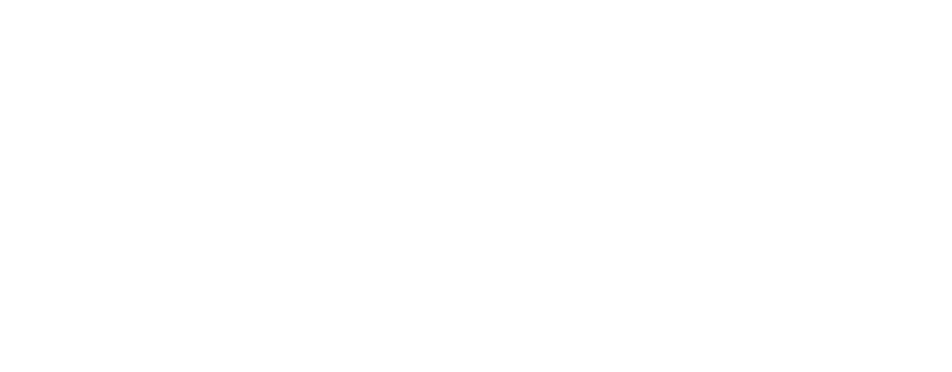
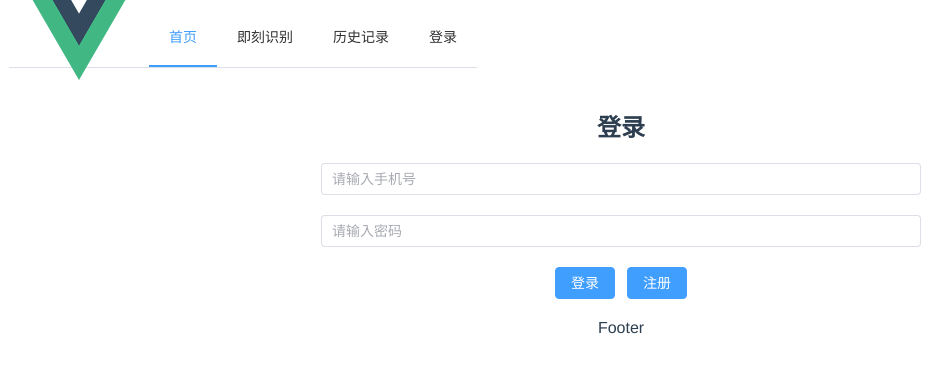
Before and after one commit to suyusheng123/Neural-network-front, a Vue app: page /#/login in a window 1280 px wide. Before the commit this address had no page. Shown: the top 372 px of the page, without its empty margins (19-971 px from the left). Built offline with nearby package versions, Linux system fonts and the light colour scheme.

Commit message:
登录大致做好了，请测试一下，http://localhost:8080/#/login

```diff
--- a/src/api/queryPhone.js
+++ b/src/api/queryPhone.js
@@ -7,4 +7,6 @@
   })
 }
 
+
+
 export default queryLocation
--- /dev/null
+++ b/src/components/HeaderMenu.vue
@@ -0,0 +1,33 @@
+<template>
+    <div class="common-layout">
+        <el-container>
+
+            <el-menu :default-active="activeIndex" class="el-menu-demo" mode="horizontal" :ellipsis="false" @select="handleSelect">
+                <el-menu-item index="0">
+                    <img style="width: 100px" src="../assets/logo.png" alt="logo" />
+                </el-menu-item>
+                <div class="flex-grow" />
+                <el-menu-item index="1">首页</el-menu-item>
+                <el-menu-item index="2">即刻识别</el-menu-item>
+                <el-menu-item index="3">历史记录</el-menu-item>
+                <el-menu-item index="4">登录</el-menu-item>
+            </el-menu>
+
+        </el-container>
+    </div>
+</template>
+
+<script setup>
+import { ref } from 'vue'
+
+const activeIndex = ref('1')
+const handleSelect = () => {
+}
+</script>
+
+
+<style>
+.flex-grow {
+  flex-grow: 1;
+}
+</style>
--- a/src/router/index.js
+++ b/src/router/index.js
@@ -1,12 +1,39 @@
 import { createRouter, createWebHashHistory } from 'vue-router'
 import HomeView from '../views/HomeView.vue'
+import FirstTest from '../views/FirstTest.vue'
+import HomePage from '../views/HomePage.vue'
+import LoginView from '../views/LoginView.vue'
 
 const routes = [
   {
     path: '/',
     name: 'home',
     component: HomeView
-  }
+  },
+
+  {
+    path: '/1',
+    name: 'FirstTest',
+    component: FirstTest
+  },
+
+  {
+    path: '/2',
+    name: 'HomePage',
+    component: HomePage
+  },
+
+  {
+    path: '/login',
+    name: 'LoginView',
+    component: LoginView
+  },
+
+
+
+
+
+  // {
   // {
   //   path: '/about',
   //   name: 'about',
--- /dev/null
+++ b/src/views/FirstTest.vue
@@ -0,0 +1,24 @@
+<template>
+  <div>
+    <!-- 这里是你的页面内容 -->
+    <h1>这是新的页面</h1>
+  </div>
+</template>
+
+<script>
+export default {
+  name: 'NewPage',
+  data() {
+    return {
+      // 这里是你的数据
+    }
+  },
+  methods: {
+    // 这里是你的方法
+  }
+}
+</script>
+
+<style scoped>
+/* 这里是你的样式 */
+</style>
--- /dev/null
+++ b/src/views/HomePage.vue
@@ -0,0 +1,36 @@
+<template>
+    <div class="common-layout">
+        <el-container>
+            <el-header>
+              <HeaderMenu />
+            </el-header>
+            <el-main>Main</el-main>
+            <el-footer>Footer</el-footer>
+        </el-container>
+    </div>
+</template>
+<script>
+import HeaderMenu from '../components/HeaderMenu.vue'
+export default {
+  data() {
+    return {
+      // 这里是你的数据
+    }
+  },
+  components: {
+    HeaderMenu
+  },
+}
+</script>
+  <!-- <script lang="ts" setup>
+  import { ref } from 'vue'
+
+const activeIndex = ref('1')
+const activeIndex2 = ref('1')
+const handleSelect = (key: string,keyPath: string[]) => {
+  console.log(key, keyPath)
+}
+  </script>   -->
+
+<style scoped>  /* 这里是你的样式 */
+</style>
--- /dev/null
+++ b/src/views/LoginView.vue
@@ -0,0 +1,85 @@
+<template>
+  <div class="common-layout">
+    <el-container>
+      <el-header>
+        <HeaderMenu />
+      </el-header>
+      <el-main>
+        <div class="Login">
+          <el-form ref="loginForm" :model="loginForm" :rules="loginRules" class="login-form" autocomplete="on" label-position="left">
+          <h2>登录</h2>
+          <div class="input-area">
+            <el-input v-model="phone" style="width: 600px" placeholder="请输入手机号" type="text" class="input-full-width" />
+            <el-input v-model="password" style="width: 600px" placeholder="请输入密码"  type="password" show-password class="input-full-width" />
+            <!-- <el-input v-model="code" style="width: 600px" placeholder="请输入验证码" type="text" class="input-full-width" /> -->
+          </div>
+          <el-button type="primary"  @click="login">登录</el-button>
+          <el-button type="primary"  @click="login">注册</el-button>
+        </el-form>
+        </div>
+      </el-main>
+      <el-footer>Footer</el-footer>
+    </el-container>
+  </div>
+</template>
+
+<script setup>
+import HeaderMenu from '../components/HeaderMenu.vue'
+import { ref } from 'vue'
+import axios from 'axios';
+const phone = ref('')
+const password = ref('')
+
+const login = async (phone,password) => {
+  try {
+   // 定义登录API的URL
+   const url = '/user/login';
+
+  // 发送POST请求，包含登录信息
+  const response = await axios.post(url, {
+    phone: phone,
+    password: password,
+  });
+
+  // 检查响应状态码
+  if (response.status === 200) {
+    // 登录成功，处理成功逻辑
+    // 假设后端返回了一个包含token的响应体
+    const { token } = response.data;
+
+    // 保存token，例如到localStorage
+    localStorage.setItem('token', token);
+
+    // 通知调用者登录成功，或进行其他操作
+    console.log('登录成功');
+    return token; // 或者返回其他需要的数据
+  } else {
+    // 处理非200状态码的情况
+    throw new Error('登录失败，服务器返回非200状态码');
+  }
+} catch (error) {
+  // 请求失败或登录失败，显示错误信息
+  console.error('登录请求失败：', error);
+  alert('登录失败，请检查您的账号、密码或验证码是否正确，或稍后再试。');
+  // 可以在这里抛出错误，让调用者处理
+  throw error;
+}
+};
+
+</script>
+
+
+<style scoped>
+.input-area {
+  display: flex;
+  flex-direction: column;
+  align-items: center; /* 垂直居中 */
+  justify-content: center; /* 水平居中 */
+  height: 100%; /* 设置父元素的高度为100%，确保有足够的空间来居中 */
+}
+
+.input-area .el-input {
+  margin-bottom: 20px; /* 给每个输入框之间添加一些间距 */
+}
+
+</style>
```
Also changed, not shown: src/api/Login.js (added, +10 -0 lines).
